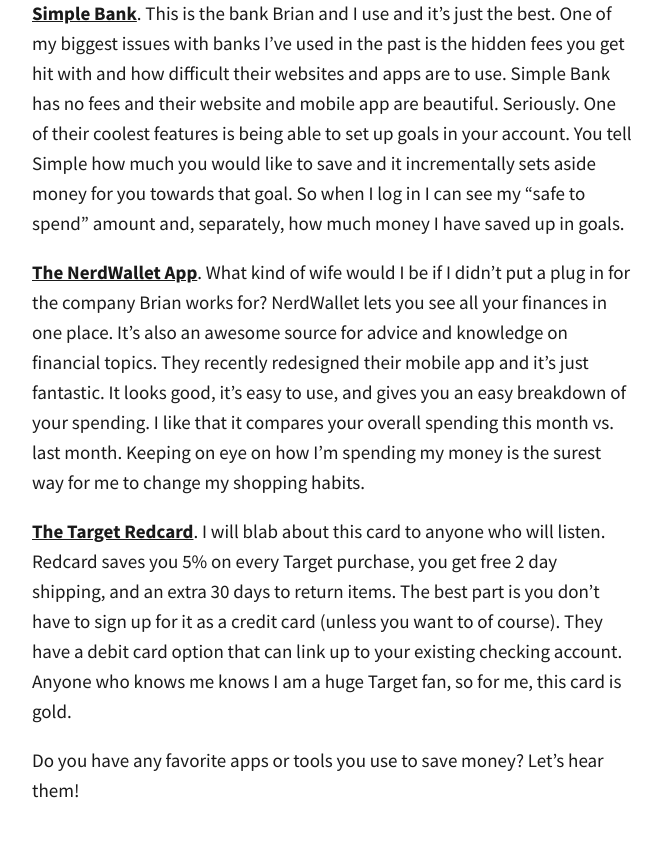
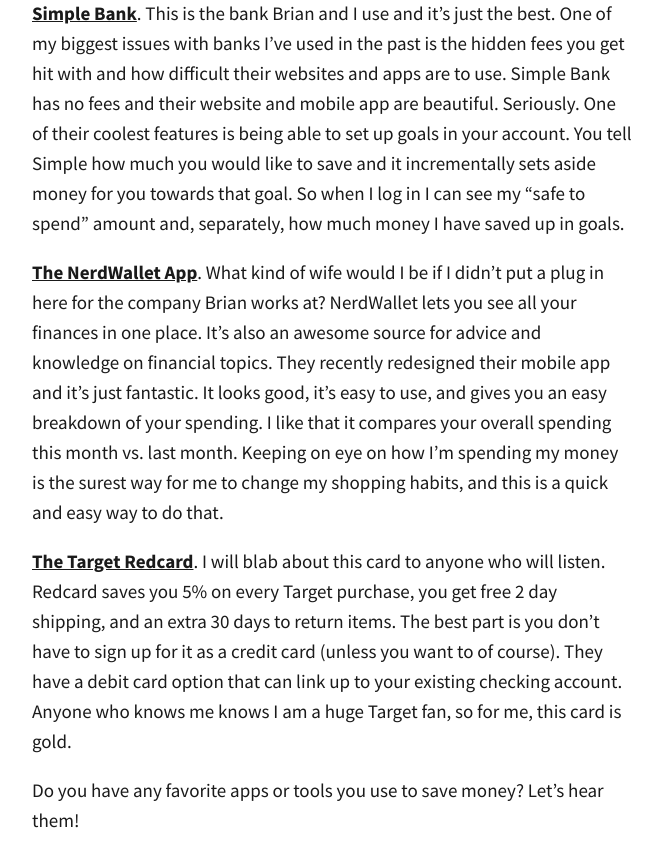
Before and after one commit to totiffany/totiffany.github.io, a Jekyll site: the page built from _posts/2018-08-02-4-Tools-To-Save-Money-Without-Even-Thinking-About-It.md, in a window 1280 px wide and 900 px high, scrolled down 1357 px. Shown: the top 867 px of the window, without its empty margins (308-970 px from the left). Built offline with Jekyll 4.4.1, drawn with Linux system fonts in a browser that asks for light colours; our own code applies the rules of GitHub Pages for plain Markdown files; comment, search, counter and statistics services are not loaded.

Commit message:
Update 2018-08-02-4-Tools-To-Save-Money-Without-Even-Thinking-About-It.md

```diff
--- a/_posts/2018-08-02-4-Tools-To-Save-Money-Without-Even-Thinking-About-It.md
+++ b/_posts/2018-08-02-4-Tools-To-Save-Money-Without-Even-Thinking-About-It.md
@@ -18,7 +18,7 @@ So since money and spending habits are top of mind for me I thought I'd share so
 
 **[Simple Bank](https://www.simple.com/)**. This is the bank Brian and I use and it's just the best. One of my biggest issues with banks I've used in the past is the hidden fees you get hit with and how difficult their websites and apps are to use. Simple Bank has no fees and their website and mobile app are beautiful. Seriously. One of their coolest features is being able to set up goals in your account. You tell Simple how much you would like to save and it incrementally sets aside money for you towards that goal. So when I log in I can see my "safe to spend" amount and, separately, how much money I have saved up in goals.
 
-**[The NerdWallet App](https://itunes.apple.com/us/app/nerdwallet-credit-score-cash/id1174471607?mt=8)**. What kind of wife would I be if I didn't put a plug in for the company Brian works for? NerdWallet lets you see all your finances in one place. It's also an awesome source for advice and knowledge on financial topics. They recently redesigned their mobile app and it's just fantastic. It looks good, it's easy to use, and gives you an easy breakdown of your spending. I like that it compares your overall spending this month vs. last month. Keeping on eye on how I'm spending my money is the surest way for me to change my shopping habits.
+**[The NerdWallet App](https://itunes.apple.com/us/app/nerdwallet-credit-score-cash/id1174471607?mt=8)**. What kind of wife would I be if I didn't put a plug in here for the company Brian works at? NerdWallet lets you see all your finances in one place. It's also an awesome source for advice and knowledge on financial topics. They recently redesigned their mobile app and it's just fantastic. It looks good, it's easy to use, and gives you an easy breakdown of your spending. I like that it compares your overall spending this month vs. last month. Keeping on eye on how I'm spending my money is the surest way for me to change my shopping habits, and this is a quick and easy way to do that.
 
 **[The Target Redcard](https://www.target.com/c/redcard/-/N-4tfyn)**. I will blab about this card to anyone who will listen. Redcard saves you 5% on every Target purchase, you get free 2 day shipping, and an extra 30 days to return items. The best part is you don't have to sign up for it as a credit card (unless you want to of course). They have a debit card option that can link up to your existing checking account. Anyone who knows me knows I am a huge Target fan, so for me, this card is gold.
 
```
